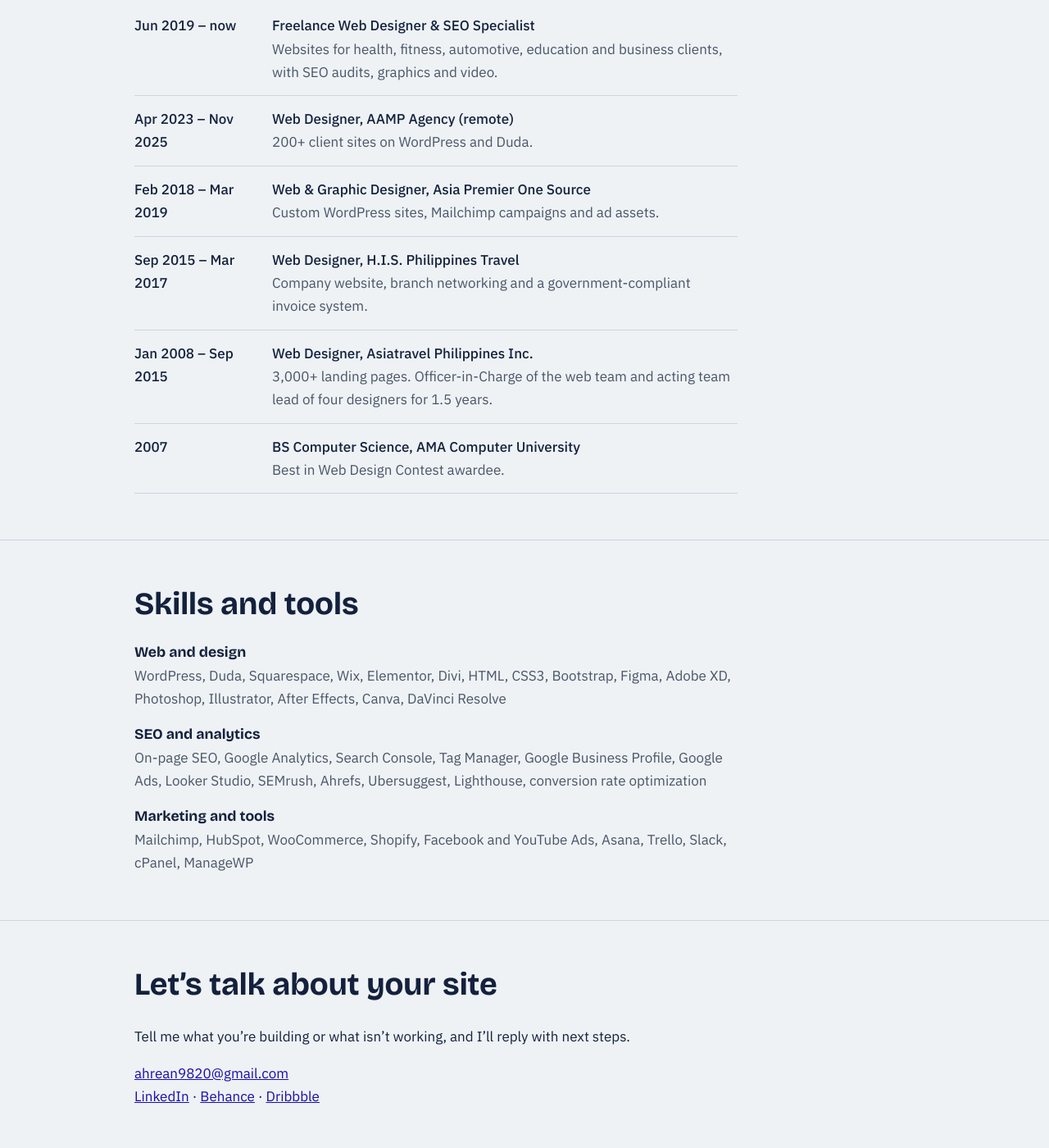
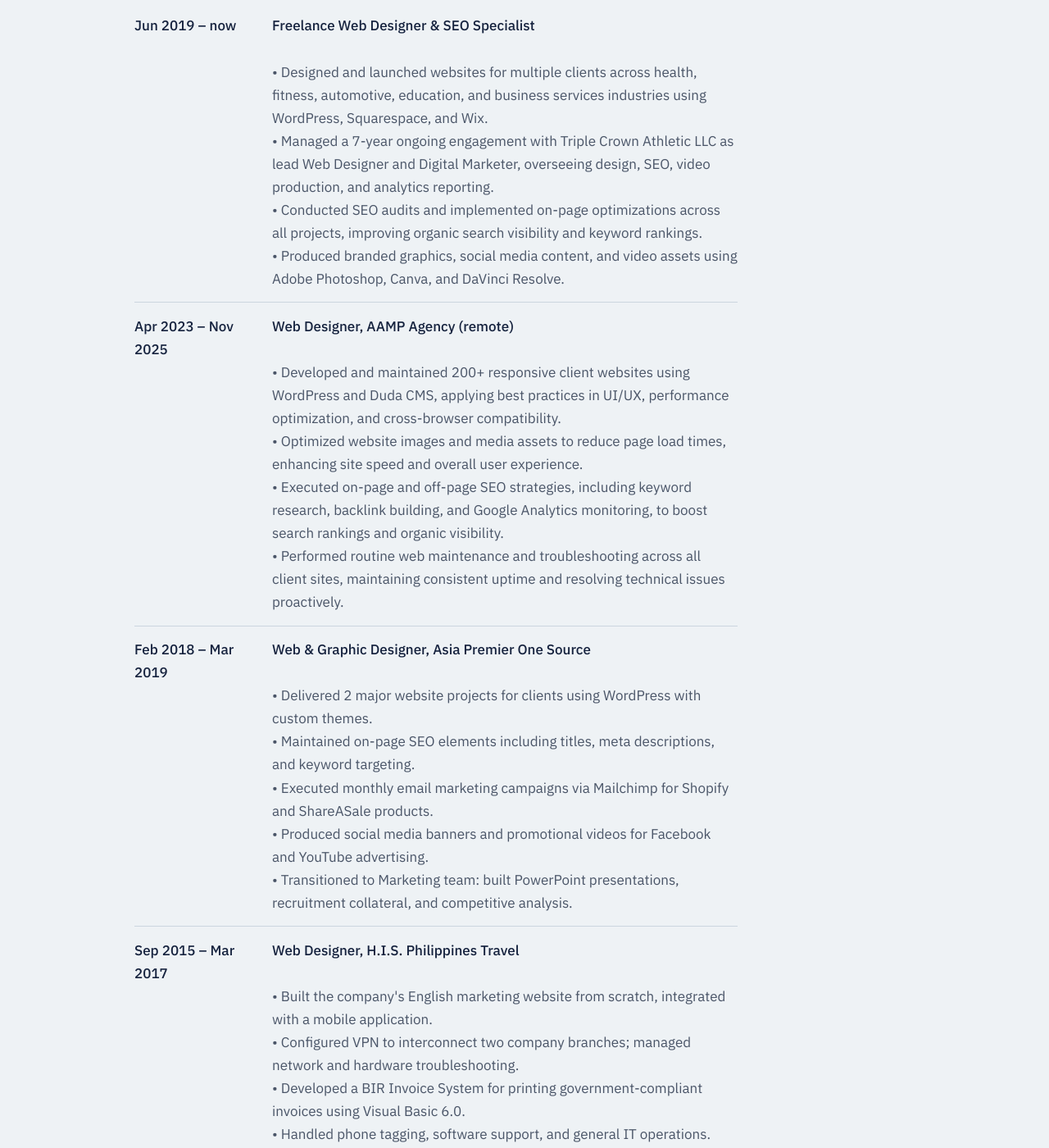
Before and after one commit to ahrean9820/ahrean9820.github.io, a plain HTML site: page index.html in a window 1280 px wide. Shown: the part 2033-3433 px from the top of the page at 82% size. Drawn offline with nearby package versions, Linux system fonts and the light colour scheme.

Commit message:
Add files via upload

```diff
--- a/index.html
+++ b/index.html
@@ -115,11 +115,38 @@ footer{padding:2.5rem 0 3rem;color:var(--muted);font-size:.95rem}
 <section id="experience"><div class="wrap">
   <h2>Experience</h2>
   <ul class="timeline">
-    <li><b>Jun 2019 – now</b><span><em>Freelance Web Designer &amp; SEO Specialist</em>Websites for health, fitness, automotive, education and business clients, with SEO audits, graphics and video.</span></li>
-    <li><b>Apr 2023 – Nov 2025</b><span><em>Web Designer, AAMP Agency (remote)</em>200+ client sites on WordPress and Duda.</span></li>
-    <li><b>Feb 2018 – Mar 2019</b><span><em>Web &amp; Graphic Designer, Asia Premier One Source</em>Custom WordPress sites, Mailchimp campaigns and ad assets.</span></li>
-    <li><b>Sep 2015 – Mar 2017</b><span><em>Web Designer, H.I.S. Philippines Travel</em>Company website, branch networking and a government-compliant invoice system.</span></li>
-    <li><b>Jan 2008 – Sep 2015</b><span><em>Web Designer, Asiatravel Philippines Inc.</em>3,000+ landing pages. Officer-in-Charge of the web team and acting team lead of four designers for 1.5 years.</span></li>
+    <li><b>Jun 2019 – now</b><span><em>Freelance Web Designer &amp; SEO Specialist</em>
+          <br>• Designed and launched websites for multiple clients across health, fitness, automotive, education, and business services industries using WordPress, Squarespace, and Wix.
+          <br>• Managed a 7-year ongoing engagement with Triple Crown Athletic LLC as lead Web Designer and Digital Marketer, overseeing design, SEO, video production, and analytics reporting.
+          <br>• Conducted SEO audits and implemented on-page optimizations across all projects, improving organic search visibility and  keyword rankings.
+          <br>• Produced branded graphics, social media content, and video assets using Adobe Photoshop, Canva, and DaVinci Resolve.
+    </span></li>
+    <li><b>Apr 2023 – Nov 2025</b><span><em>Web Designer, AAMP Agency (remote)</em>
+          <br>• Developed and maintained 200+ responsive client websites using WordPress and Duda CMS, applying best practices in UI/UX, performance optimization, and cross-browser compatibility.
+          <br>• Optimized website images and media assets to reduce page load times, enhancing site speed and overall user experience.
+          <br>• Executed on-page and off-page SEO strategies, including keyword research, backlink building, and Google Analytics monitoring, to boost search rankings and organic visibility.
+          <br>• Performed routine web maintenance and troubleshooting across all client sites, maintaining consistent uptime and resolving technical issues proactively.
+    <li><b>Feb 2018 – Mar 2019</b><span><em>Web &amp; Graphic Designer, Asia Premier One Source</em>
+          <br>• Delivered 2 major website projects for clients using WordPress with custom themes.
+          <br>• Maintained on-page SEO elements including titles, meta descriptions, and keyword targeting.
+          <br>• Executed monthly email marketing campaigns via Mailchimp for Shopify and ShareASale products.
+          <br>• Produced social media banners and promotional videos for Facebook and YouTube advertising.
+          <br>• Transitioned to Marketing team: built PowerPoint presentations, recruitment collateral, and competitive analysis.
+    </span></li>
+    <li><b>Sep 2015 – Mar 2017</b><span><em>Web Designer, H.I.S. Philippines Travel</em>
+          <br>• Built the company's English marketing website from scratch, integrated with a mobile application.
+          <br>• Configured VPN to interconnect two company branches; managed network and hardware troubleshooting.
+          <br>• Developed a BIR Invoice System for printing government-compliant invoices using Visual Basic 6.0.
+          <br>• Handled phone tagging, software support, and general IT operations.
+    </span></li>
+    <li><b>Jan 2008 – Sep 2015</b><span><em>Web Designer, Asiatravel Philippines Inc.</em>
+          <br>• Produced 3,000+ hotel landing pages across major Asian destinations (Nepal, Sri Lanka, Indonesia, Japan, South Korea, and more) using the company's proprietary CMS.
+          <br>• Led monthly email marketing campaigns promoting hotels and travel packages across countries and cities.
+          <br>• Created promotional microsites, landing pages, image enhancements, and ad banners.
+          <br>• Served as Officer-In-Charge, supervising the Web Team and coordinating deliverables.
+          <br>• Developed a standardized website template system that reduced page development time by 30%, accelerating project delivery across the team.
+          <br>• Stepped up as Acting Team Lead for 1.5 years, overseeing a 4-person Web Design team and maintaining productivity and deliverables in the supervisor's absence.
+    </span></li>
     <li><b>2007</b><span><em>BS Computer Science, AMA Computer University</em>Best in Web Design Contest awardee.</span></li>
   </ul>
 </div></section>
```
